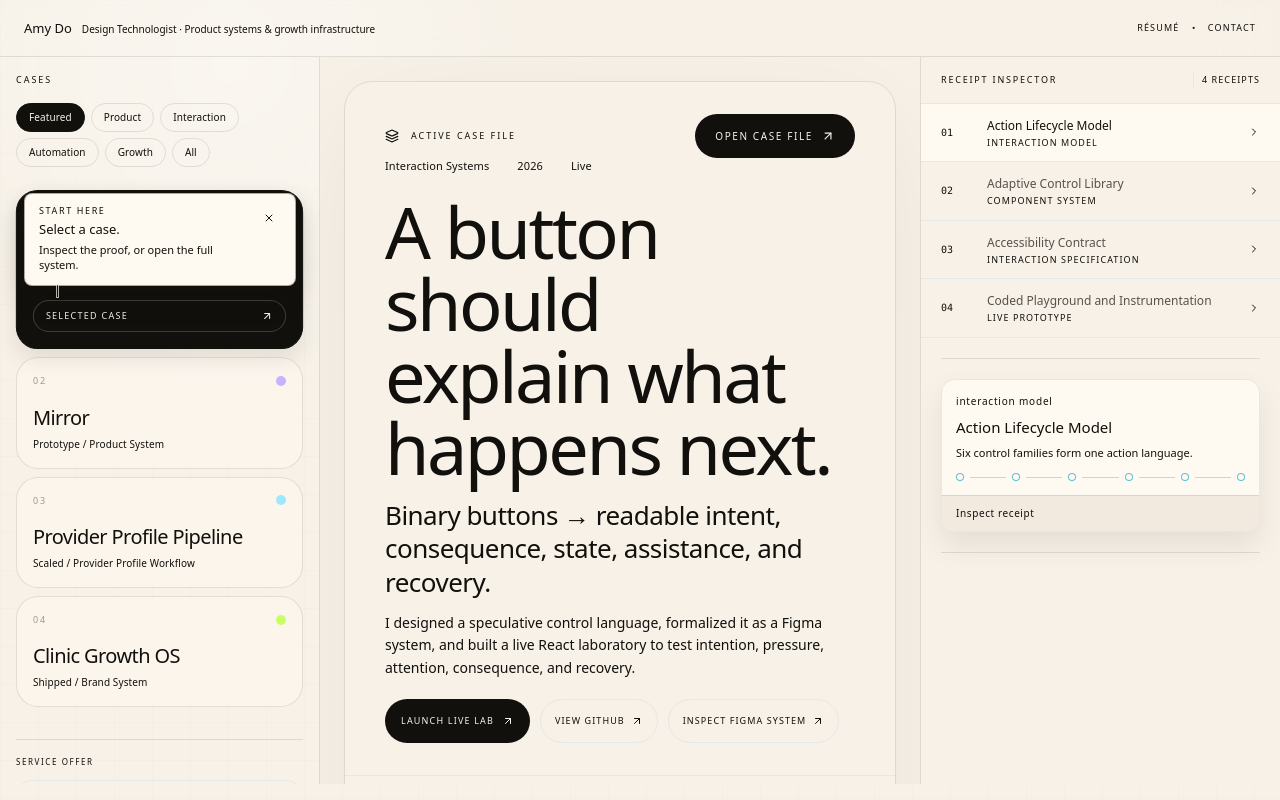
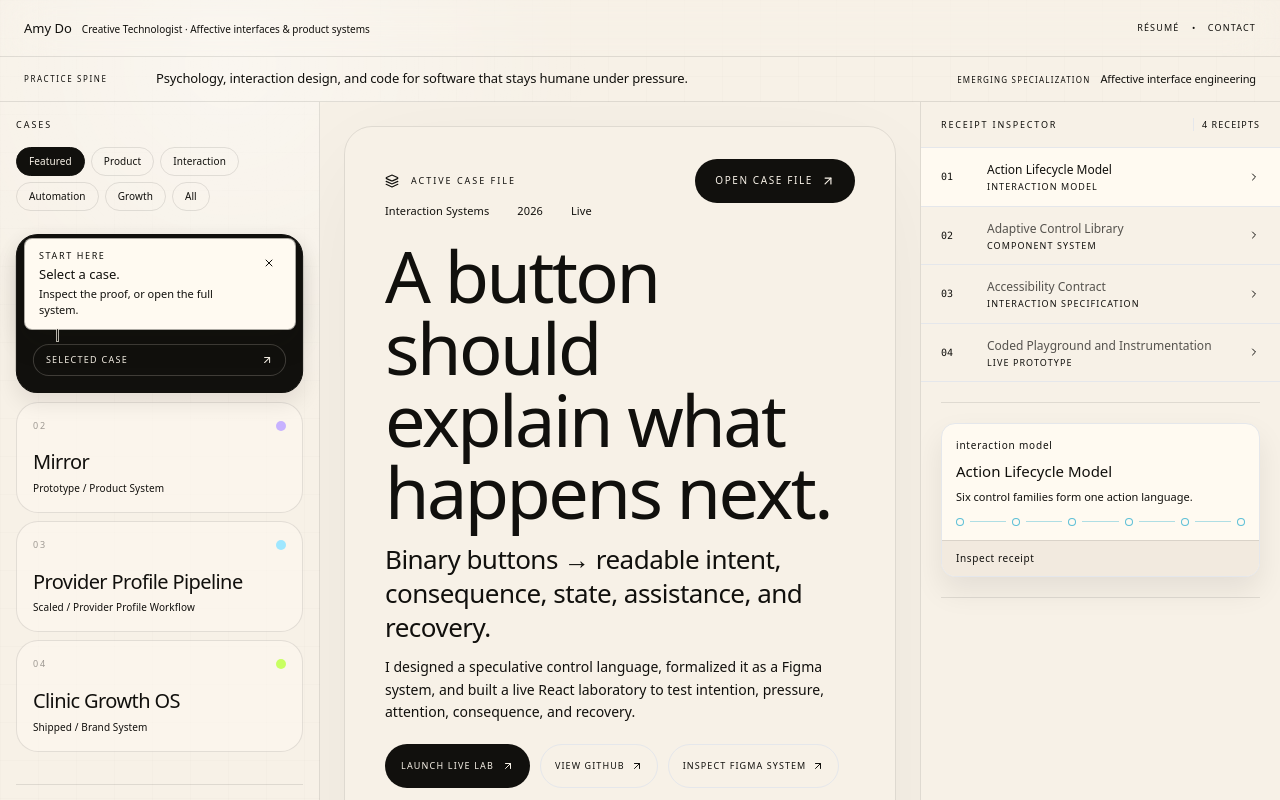
Before and after one commit to amydojo/undone, a React (Vite) app: page / in a window 1280 px wide. Built offline with nearby package versions, Linux system fonts and the light colour scheme.

Commit message:
Make affective interface engineering the portfolio spine
Add a persistent practice spine, align the creative technologist identity, update profile and metadata copy, and preserve the case browser layout with a flexible desktop viewport.

```diff
--- a/index.html
+++ b/index.html
@@ -8,8 +8,19 @@
     <link rel="apple-touch-icon" href="/apple-touch-icon.png" />
     <link rel="manifest" href="/site.webmanifest" />
     <meta name="viewport" content="width=device-width, initial-scale=1.0" />
-    <meta name="description" content="Amy Do, design technologist building brand, growth, AI-assisted workflow, and product systems." />
-    <title>Amy Do — Undone</title>
+    <meta
+      name="description"
+      content="Amy Do is a creative technologist combining psychology, interaction design, and code to build affective interfaces, humane software, and product systems."
+    />
+    <meta property="og:type" content="website" />
+    <meta property="og:title" content="Amy Do — Creative Technologist" />
+    <meta
+      property="og:description"
+      content="Psychology, interaction design, and code for software that stays humane under pressure."
+    />
+    <meta property="og:url" content="https://undone.design" />
+    <meta name="twitter:card" content="summary" />
+    <title>Amy Do — Creative Technologist | Undone</title>
   </head>
   <body>
     <div id="root"></div>
--- /dev/null
+++ b/src/components/portfolio/PracticeSpine.jsx
@@ -0,0 +1,29 @@
+import React from "react";
+
+export default function PracticeSpine() {
+  return (
+    <section
+      aria-label="Practice focus"
+      className="border-b border-[#11100d]/10 bg-[#fffaf1]/42"
+    >
+      <div className="grid gap-2 px-4 py-3 lg:grid-cols-[112px_minmax(0,1fr)_auto] lg:items-center lg:gap-5 lg:px-6">
+        <div className="text-[8px] uppercase tracking-[0.2em] text-[#11100d]/36">
+          Practice spine
+        </div>
+
+        <p className="max-w-[760px] text-[12px] leading-[1.5] tracking-[-0.01em] text-[#11100d]/68 lg:text-[13px]">
+          Psychology, interaction design, and code for software that stays humane under pressure.
+        </p>
+
+        <div className="flex flex-wrap items-baseline gap-x-2.5 gap-y-1 lg:justify-end">
+          <span className="text-[8px] uppercase tracking-[0.15em] text-[#11100d]/34">
+            Emerging specialization
+          </span>
+          <span className="text-[11px] font-medium tracking-[-0.01em] text-[#11100d]/78">
+            Affective interface engineering
+          </span>
+        </div>
+      </div>
+    </section>
+  );
+}
--- a/src/components/portfolio/ProfileStrip.jsx
+++ b/src/components/portfolio/ProfileStrip.jsx
@@ -57,7 +57,7 @@ export default function ProfileStrip({ className }) {
       <div className="flex flex-wrap items-center justify-between gap-x-4 gap-y-3">
         <div className="flex flex-wrap items-baseline gap-x-2.5 gap-y-1">
           <span className="text-[13px] font-medium leading-none text-[#11100d]/78">{profile.name}</span>
-          <span className="text-[10px] leading-none text-[#11100d]/42">Design Technologist</span>
+          <span className="text-[10px] leading-none text-[#11100d]/42">{profile.title}</span>
         </div>
         <div className="flex flex-wrap items-center gap-2">
           <a
@@ -96,7 +96,7 @@ export default function ProfileStrip({ className }) {
         <div className="mt-4 border border-[#11100d]/8 bg-[#f7f1e7]/60 px-4 py-3">
           <div className="grid gap-4 lg:grid-cols-[1.12fr_0.86fr_1fr]">
             <div className="border-b border-[#11100d]/8 pb-3 lg:border-b-0 lg:border-r lg:pb-0 lg:pr-4">
-              <div className="mb-2 text-[9px] uppercase tracking-[0.15em] text-[#11100d]/34">Positioning</div>
+              <div className="mb-2 text-[9px] uppercase tracking-[0.15em] text-[#11100d]/34">Practice</div>
               <p className="text-[12px] leading-[1.6] text-[#11100d]/62">{profile.detailsPositioning}</p>
             </div>
 
--- a/src/components/portfolio/TopBar.jsx
+++ b/src/components/portfolio/TopBar.jsx
@@ -15,13 +15,13 @@ export default function TopBar({ onHomeReset }) {
           onClick={onHomeReset}
           className="flex min-h-11 min-w-0 flex-col justify-center gap-0.5 rounded-[6px] text-left transition hover:text-[#11100d] focus:outline-none focus-visible:ring-2 focus-visible:ring-[#11100d]/25 lg:min-h-0 lg:flex-row lg:items-baseline lg:gap-2.5"
         >
-          <span className="text-[13px] font-medium leading-none text-[#11100d]/82">Amy Do</span>
+          <span className="text-[13px] font-medium leading-none text-[#11100d]/82">{profile.name}</span>
           <span className="hidden text-[10px] leading-none text-[#11100d]/44 lg:inline">
-            Design Technologist · Product systems &amp; growth infrastructure
+            {profile.title} · Affective interfaces &amp; product systems
           </span>
-          <span className="text-[10px] leading-none text-[#11100d]/44 lg:hidden">Design Technologist</span>
+          <span className="text-[10px] leading-none text-[#11100d]/44 lg:hidden">{profile.title}</span>
           <span className="whitespace-nowrap text-[8px] leading-none text-[#11100d]/34 lg:hidden">
-            Product systems &amp; growth infrastructure
+            Psychology × interaction × code
           </span>
         </button>
         {/* Mobile-only: résumé + contact always visible */}
--- a/src/components/portfolio/UndonePortfolio.jsx
+++ b/src/components/portfolio/UndonePortfolio.jsx
@@ -2,6 +2,7 @@ import React, { useCallback, useEffect, useMemo, useRef, useState } from "react"
 import { AnimatePresence } from "framer-motion";
 import { records } from "../../data/records";
 import TopBar from "./TopBar";
+import PracticeSpine from "./PracticeSpine";
 import RecordRail from "./RecordRail";
 import ActiveCanvas from "./ActiveCanvas";
 import ProofRail from "./ProofRail";
@@ -179,10 +180,11 @@ export default function UndonePortfolioV10() {
 
   return (
     <div className="min-h-screen overflow-x-hidden bg-[#0b0b09] font-sans text-[#11100d]">
-      <div className="mx-auto min-h-screen max-w-[1720px] overflow-x-hidden bg-[#f7f1e7] shadow-[0_0_0_1px_rgba(255,255,255,0.08)]">
+      <div className="mx-auto min-h-screen max-w-[1720px] overflow-x-hidden bg-[#f7f1e7] shadow-[0_0_0_1px_rgba(255,255,255,0.08)] lg:h-screen">
         <div className="pointer-events-none fixed inset-0 opacity-[0.45] [background-image:radial-gradient(circle_at_18%_8%,rgba(255,255,255,0.85),transparent_28%),linear-gradient(rgba(17,16,13,0.028)_1px,transparent_1px),linear-gradient(90deg,rgba(17,16,13,0.028)_1px,transparent_1px)] [background-size:auto,38px_38px,38px_38px]" />
-        <div className="relative z-10">
+        <div className="relative z-10 flex min-h-screen flex-col lg:h-screen lg:min-h-0">
           <TopBar onHomeReset={resetPortfolioHome} />
+          <PracticeSpine />
 
           {/* Mobile layout */}
           <MobileRecordSelector
@@ -210,7 +212,7 @@ export default function UndonePortfolioV10() {
           />
 
           {/* Desktop layout */}
-          <div className="hidden lg:grid lg:h-[calc(100vh-73px)] lg:grid-cols-[320px_minmax(0,1fr)_360px] lg:overflow-hidden">
+          <div className="hidden lg:grid lg:min-h-0 lg:flex-1 lg:grid-cols-[320px_minmax(0,1fr)_360px] lg:overflow-hidden">
             <RecordRail
               recordsList={filteredRecords}
               activeRecord={activeRecord}
--- a/src/data/profile.js
+++ b/src/data/profile.js
@@ -1,26 +1,28 @@
 export const profile = {
   name: "Amy Do",
-  positioning: "Product-minded design technologist building brand, growth, AI, and workflow systems.",
+  title: "Creative Technologist",
+  positioning:
+    "Creative technologist combining psychology, interaction design, and code to build humane software, experimental interfaces, and product systems.",
   oneSentence:
-    "I turn messy business, product, and workflow problems into clear systems, interfaces, and proof-backed execution.",
-  role: "Design technologist · creative systems · product growth",
+    "I turn messy human and system problems into clear interactions, prototypes, and proof-backed products.",
+  role: "Creative technologist · affective interfaces · product systems",
   intro:
-    "I work in the messy middle between product, brand, growth, and operations. My edge is turning scattered business problems into clear systems people can actually use.",
+    "I work between psychology, product design, and code. My emerging specialization is affective interface engineering: designing software that remains clear, humane, and usable when people are stressed, uncertain, overloaded, or emotionally vulnerable.",
   detailsPositioning:
-    "I design systems that make messy work easier to understand, ship, and improve.",
-  detailsFocus: "Design systems · growth workflows · product prototypes · campaign reporting",
+    "I design and prototype software that reduces interpretation burden, protects user agency, and makes state, consequence, assistance, and recovery easier to understand.",
+  detailsFocus: "Affective interfaces · interaction systems · product prototypes · applied growth systems",
   detailsTools: "Figma · React · Airtable · Storybook · Playwright · GitHub · Vercel",
   roleFits: [
+    "creative technologist",
     "design technologist",
-    "creative technologist",
+    "interaction systems designer",
+    "product designer",
     "growth designer",
-    "brand systems designer",
-    "product marketing designer",
     "AI workflow designer",
   ],
   toolFluency: ["Figma", "React", "Tailwind", "Storybook", "Airtable", "Mailchimp", "Meta Ads", "OpenAI", "Replit", "Zapier"],
-  lookingFor: ["design technologist", "creative technologist", "product systems", "growth design"],
-  currentFocus: ["AI assisted workflows", "brand systems", "follow-up logic", "internal tools"],
+  lookingFor: ["creative technologist", "design technologist", "interaction systems", "product systems"],
+  currentFocus: ["affective interface engineering", "humane interaction patterns", "product prototypes", "experimental software"],
   contact: "amycdo98@gmail.com",
   linkedInHref: "https://linkedin.com/in/amycdo",
   portfolioHref: "https://undone.design",
```
